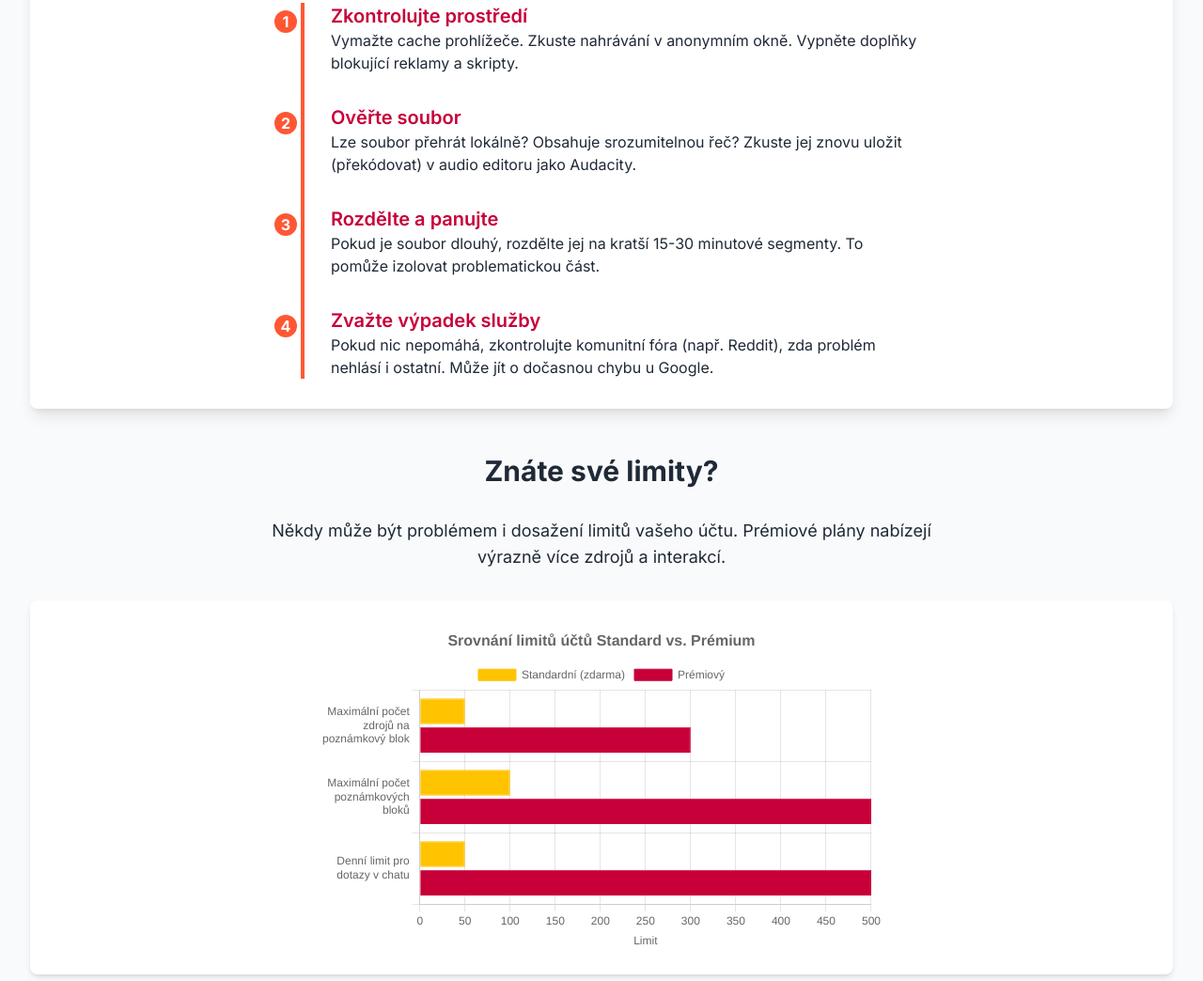
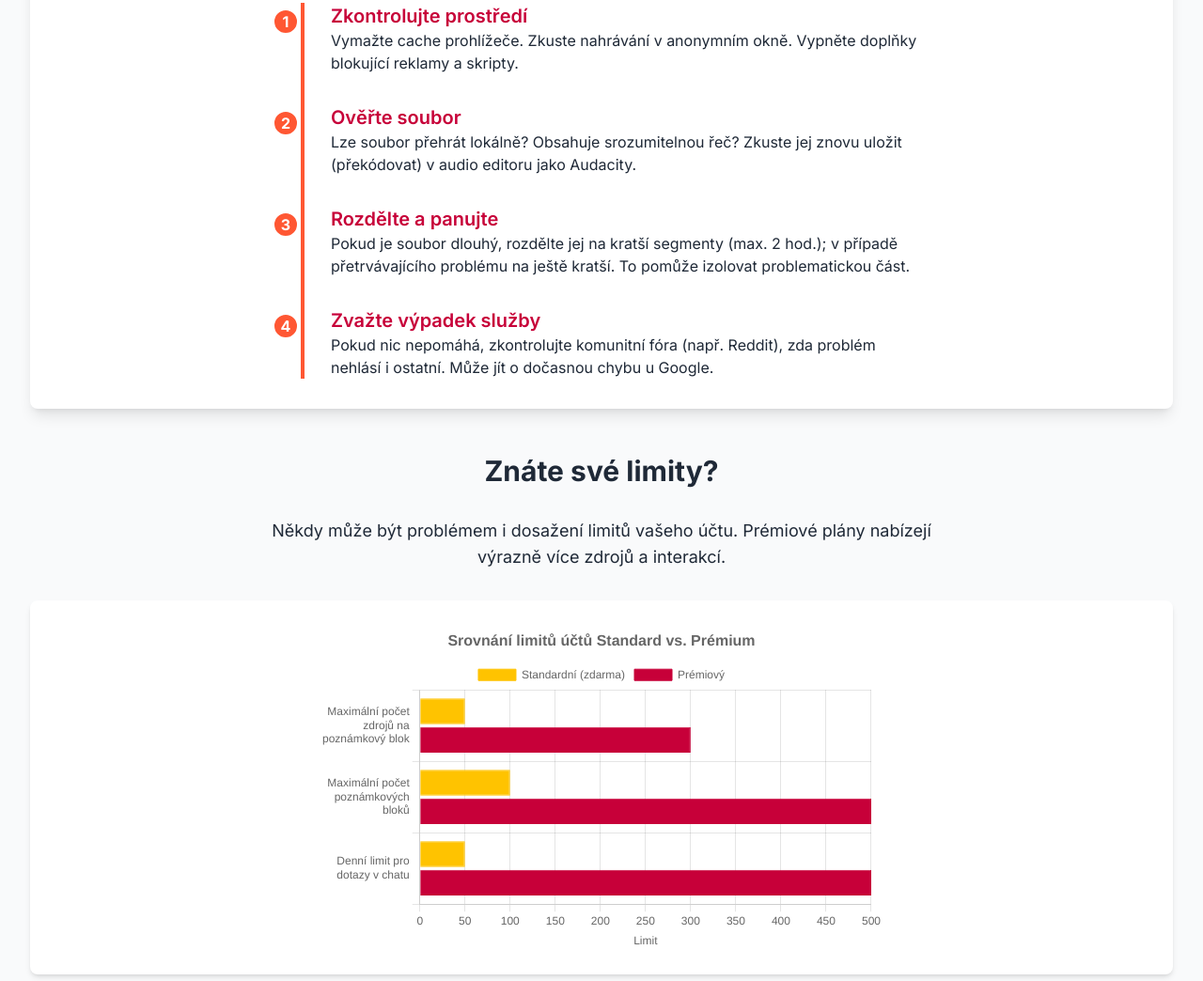
Before and after one commit to gabrielkozik-ux/workshop22, a plain HTML site: page index.html in a window 1280 px wide. Shown: the part 1065-2109 px from the top of the page at 94% size. Drawn offline with nearby package versions, Linux system fonts and the light colour scheme.

Commit message:
Update index.html

```diff
--- a/index.html
+++ b/index.html
@@ -109,7 +109,7 @@
                     <div class="mb-8 pl-12 relative">
                         <div class="absolute w-8 h-8 bg-[#FF5733] rounded-full -left-4 top-1 border-4 border-white flex items-center justify-center text-white font-bold">3</div>
                         <h3 class="text-xl font-semibold text-[#C70039]">Rozdělte a panujte</h3>
-                        <p>Pokud je soubor dlouhý, rozdělte jej na kratší 15-30 minutové segmenty. To pomůže izolovat problematickou část.</p>
+                        <p>Pokud je soubor dlouhý, rozdělte jej na kratší segmenty (max. 2 hod.); v případě přetrvávajícího problému na ještě kratší. To pomůže izolovat problematickou část.</p>
                     </div>
                     <div class="pl-12 relative">
                         <div class="absolute w-8 h-8 bg-[#FF5733] rounded-full -left-4 top-1 border-4 border-white flex items-center justify-center text-white font-bold">4</div>
```
